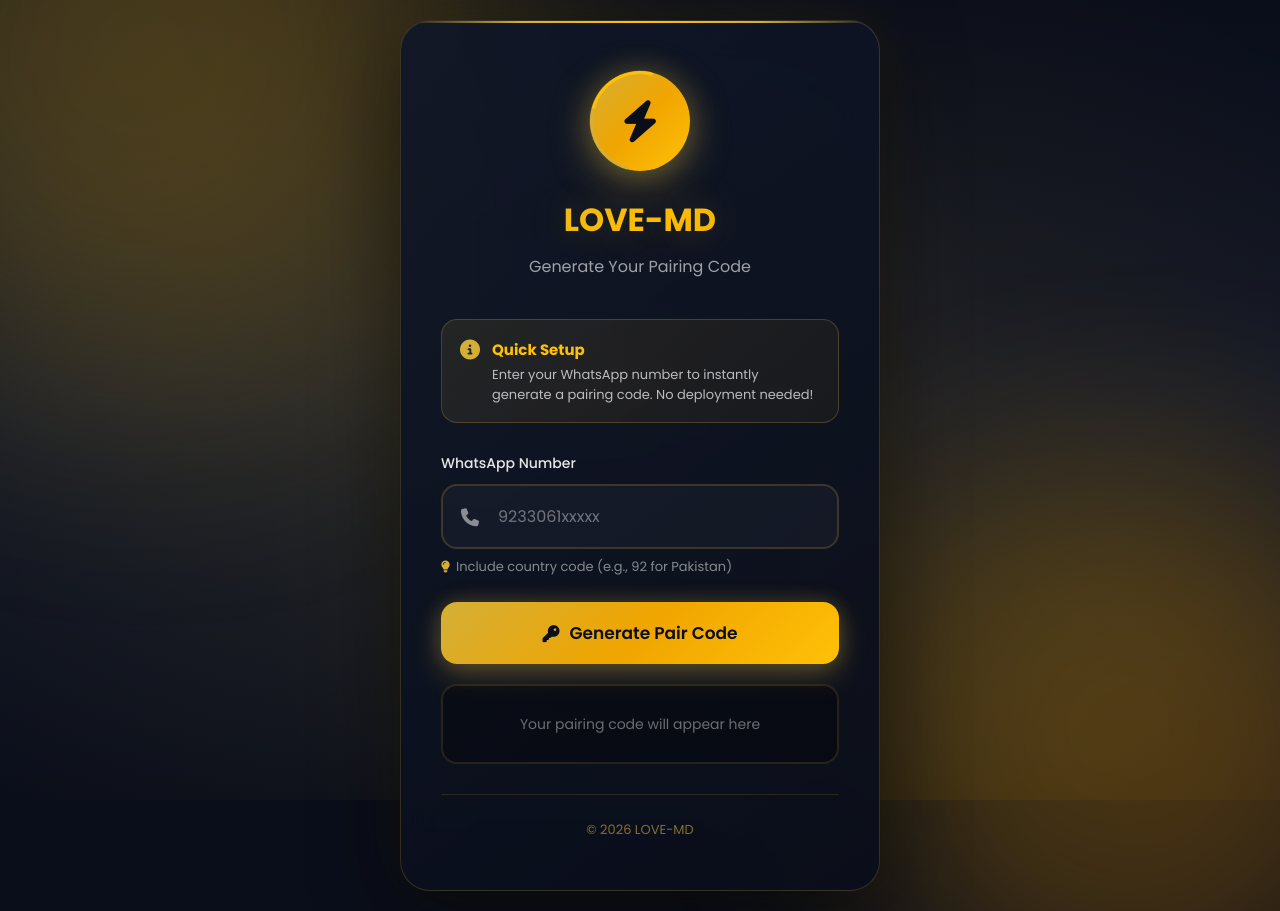
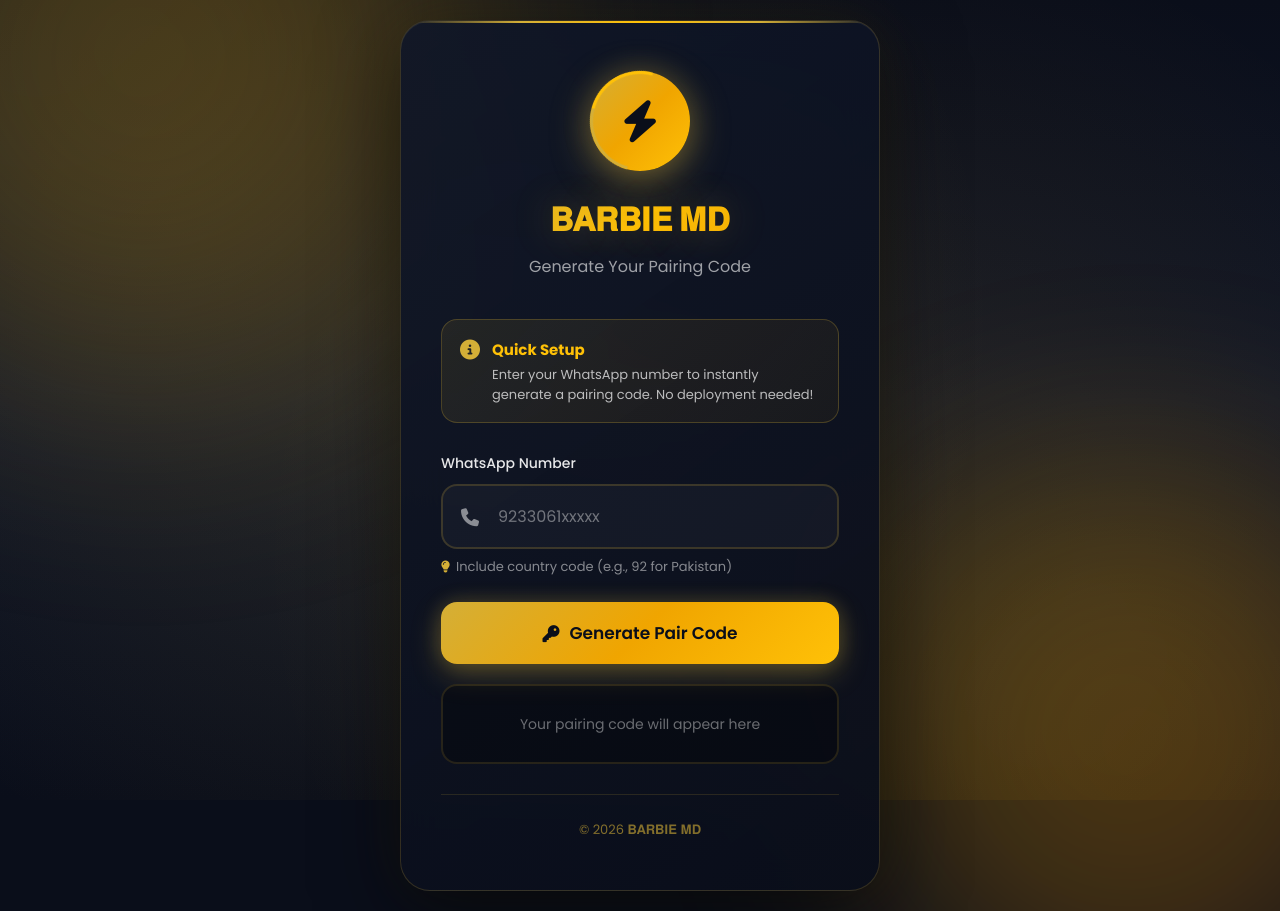
Before and after one commit to bgashyr648-ops/husnain6, a website: page Iib/main.html in a window 1280 px wide. Drawn offline with Linux system fonts and the light colour scheme.

Commit message:
Update main.html

```diff
--- a/Iib/main.html
+++ b/Iib/main.html
@@ -3,7 +3,7 @@
 <head>
   <meta charset="UTF-8" />
   <meta name="viewport" content="width=device-width, initial-scale=1.0, maximum-scale=1.0, user-scalable=no"/>
-  <title>LOVE MD| Mini BOT</title>
+  <title>𝐁𝐀𝐑𝐁𝐈𝐄 𝐌𝐃| Mini BOT</title>
   <link rel="stylesheet" href="https://cdnjs.cloudflare.com/ajax/libs/font-awesome/6.4.0/css/all.min.css"/>
   <link href="https://fonts.googleapis.com/css2?family=Poppins:wght@300;400;500;600;700&display=swap" rel="stylesheet">
   <style>
@@ -483,7 +483,7 @@
             <i class="fas fa-bolt"></i>
           </div>
         </div>
-        <h1 class="title">LOVE-MD</h1>
+        <h1 class="title">𝐁𝐀𝐑𝐁𝐈𝐄 𝐌𝐃</h1>
         <p class="subtitle">Generate Your Pairing Code</p>
       </div>
 
@@ -537,7 +537,7 @@
 
       <div class="footer">
         <p class="footer-text">
-          © 2026 LOVE-MD
+          © 2026 𝐁𝐀𝐑𝐁𝐈𝐄 𝐌𝐃
         </p>
       </div>
     </div>
```
